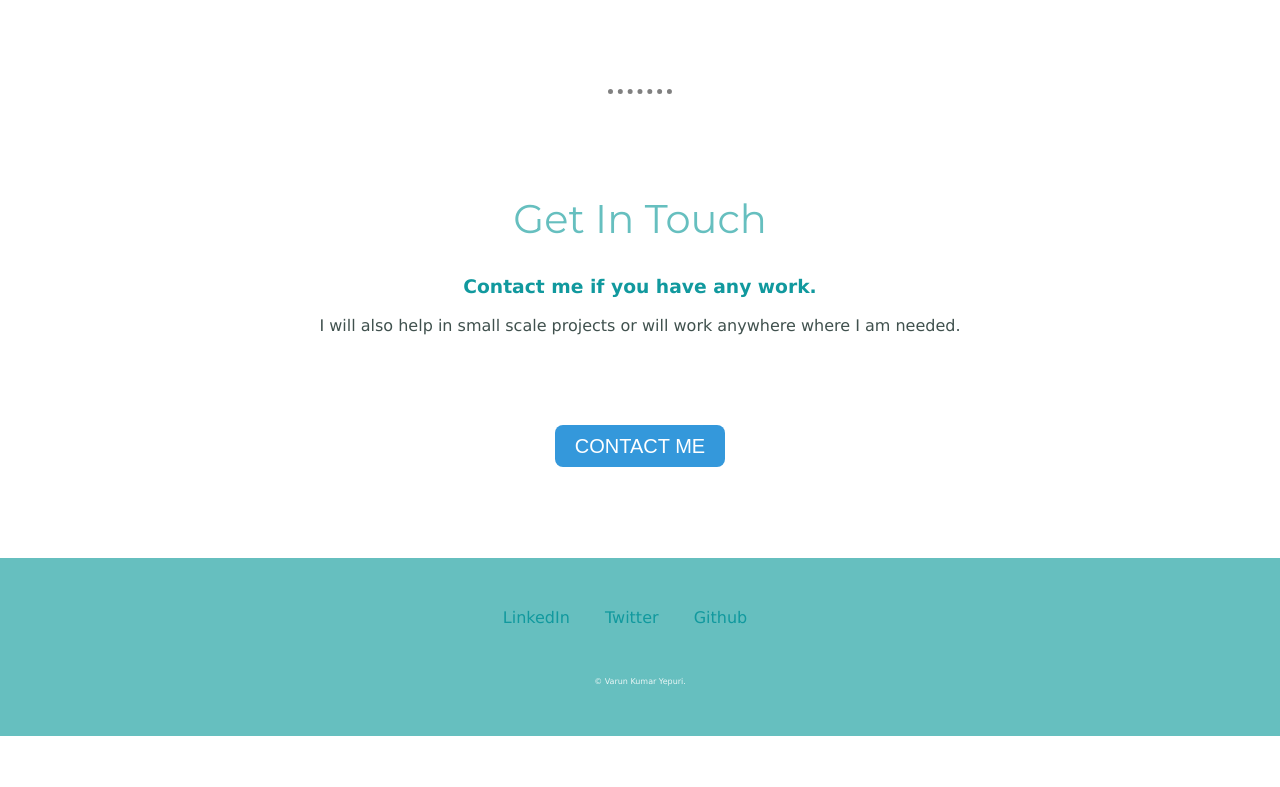
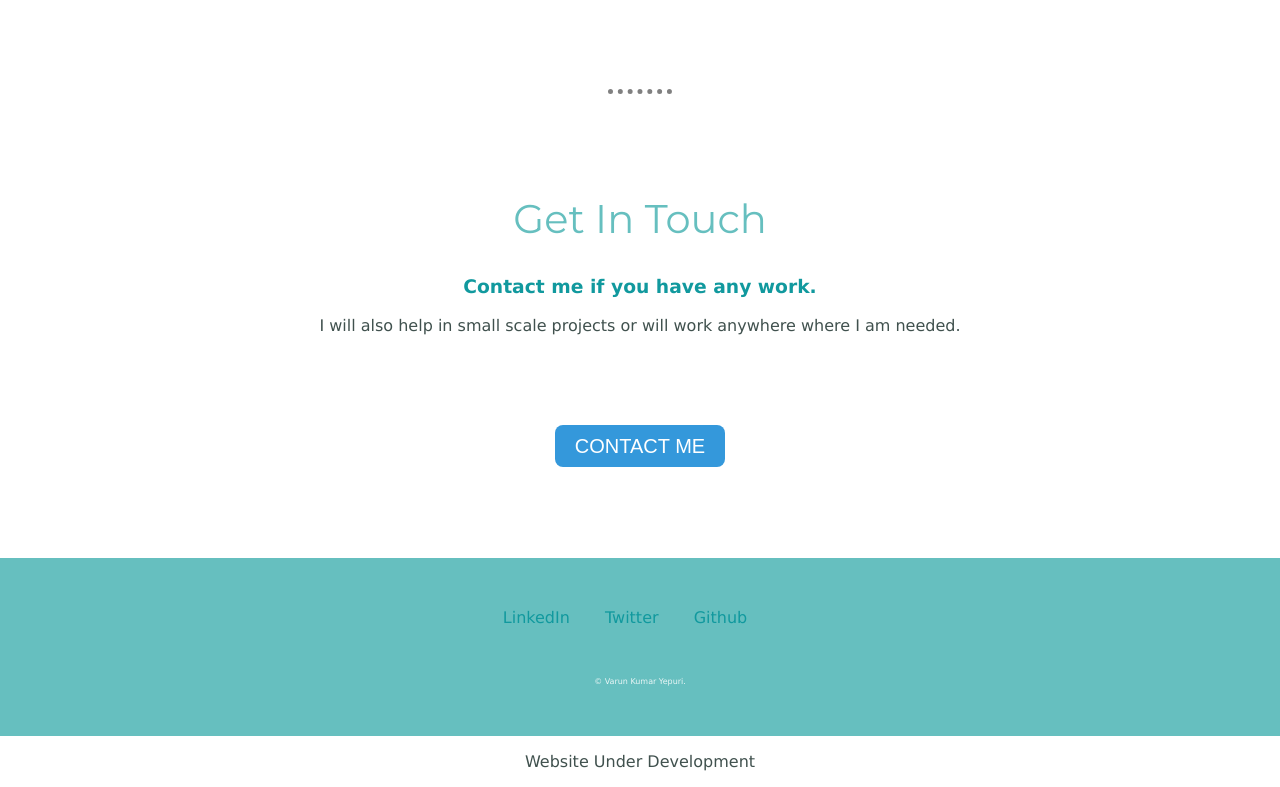
Before and after one commit to varun2215/cv2, a plain HTML site: page index.html in a window 1280 px wide. Shown: the part 2000-2787 px from the top of the page. Before the commit the page ends 2736 px from the top, so only its background shows below. Drawn offline with Linux system fonts and the light colour scheme.

Commit message:
Update index.html

```diff
--- a/index.html
+++ b/index.html
@@ -64,7 +64,7 @@
 
       <p class="copyr">© Varun Kumar Yepuri.</p>
     </div>
-
+    <p class = "change" > Website Under Development </p>
 </body>
 
 </html>
```
